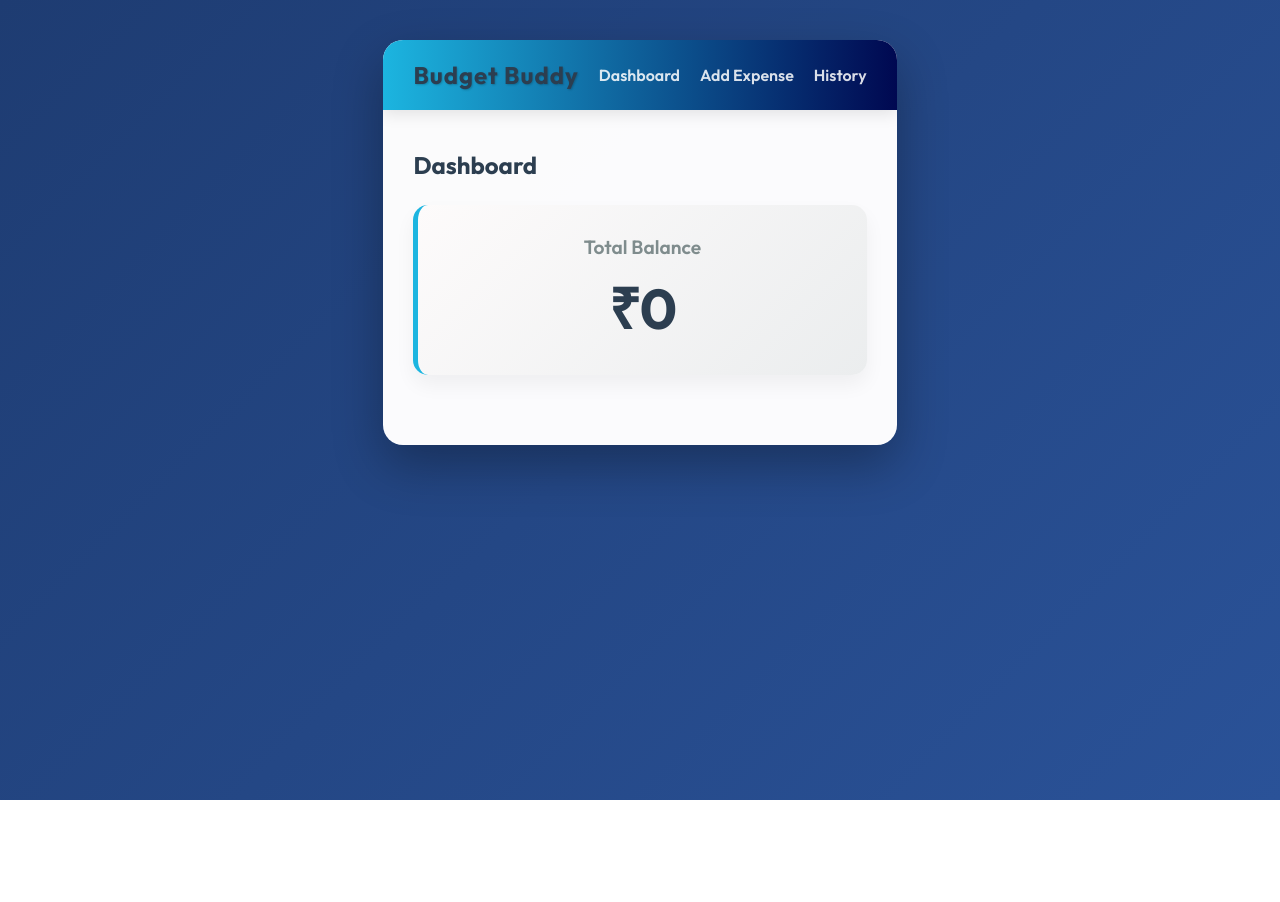
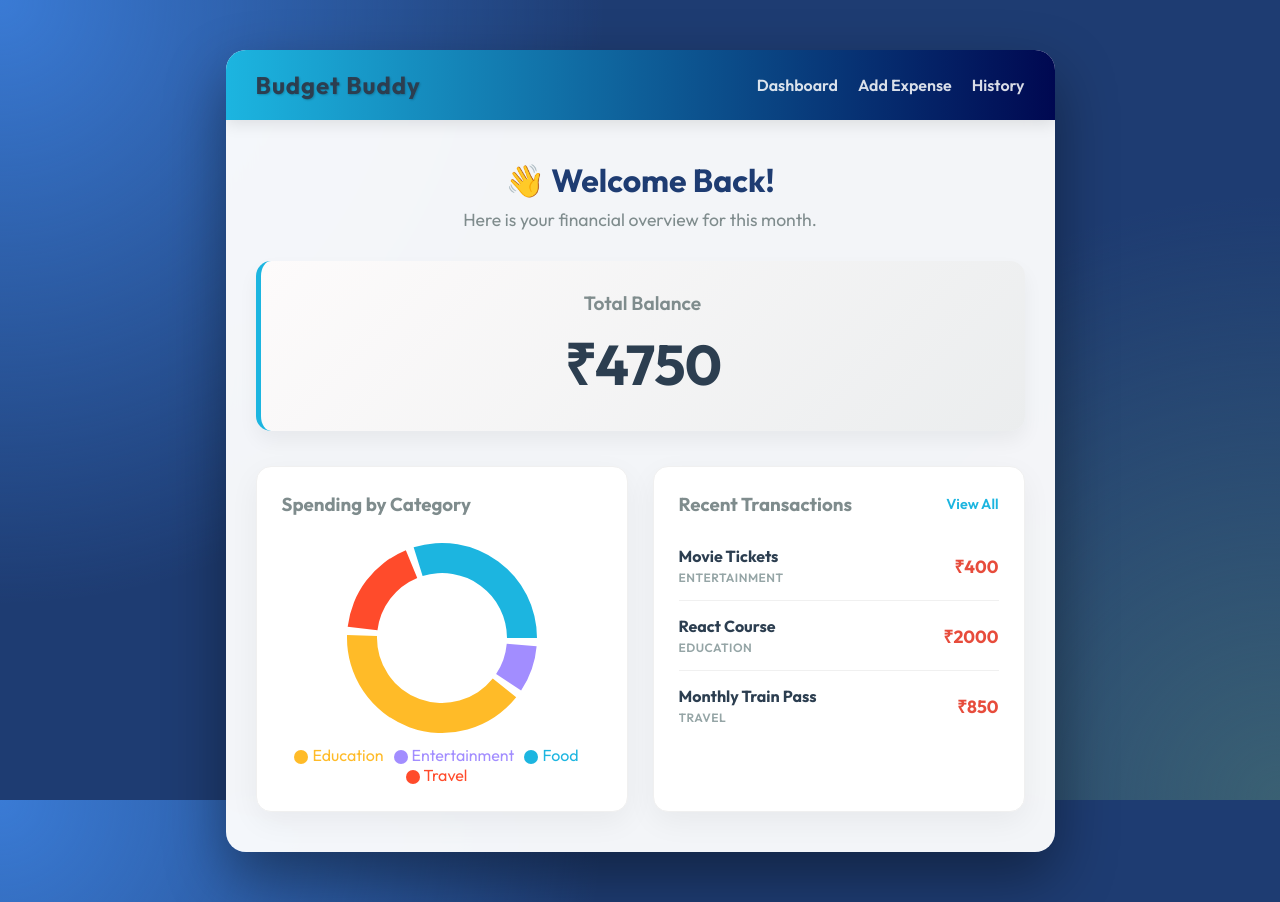
Before and after one commit to meowchan16/budget-buddy, a React (Create React App) app in the folder budgetbuddy/: page / in a window 1280 px wide. Before the commit the page ends 800 px from the top, so only its background shows below. Built offline with nearby package versions, Linux system fonts and the light colour scheme.

Commit message:
feat: complete dashboard layout with widgets and empty state

```diff
--- a/budgetbuddy/src/App.css
+++ b/budgetbuddy/src/App.css
@@ -4,7 +4,11 @@ body {
   margin: 0;
   padding: 0;
   font-family: 'Outfit', sans-serif;
-  background: linear-gradient(135deg, #1e3c72 0%, #2a5298 100%);
+  /* Premium animated background with radial mesh effect */
+  background: radial-gradient(circle at top left, #3a7bd5, transparent 40%),
+              radial-gradient(circle at bottom right, #3a6073, transparent 40%),
+              #1e3c72;
+  background-attachment: fixed;
   color: #333;
   min-height: 100vh;
   display: flex;
@@ -14,18 +18,19 @@ body {
 
 .App {
   width: 100%;
-  max-width: 700px;
-  background: rgba(255, 255, 255, 0.98);
+  max-width: 900px; /* Made the app wider so it isn't so compressed */
+  background: rgba(255, 255, 255, 0.95);
+  backdrop-filter: blur(15px);
   min-height: 100vh;
-  box-shadow: 0 20px 50px rgba(0,0,0,0.3);
+  box-shadow: 0 25px 60px rgba(0,0,0,0.4);
   display: flex;
   flex-direction: column;
 }
 
 @media (min-width: 768px) {
   .App {
-    margin-top: 40px;
-    margin-bottom: 40px;
+    margin-top: 50px;
+    margin-bottom: 50px;
     border-radius: 20px;
     min-height: auto;
     overflow: hidden;
@@ -85,13 +90,43 @@ h2 {
   font-weight: 700;
 }
 
+/* Dashboard specific Layouts */
+.dashboard-header {
+  text-align: center;
+  margin-bottom: 30px;
+}
+.dashboard-header h2 { margin-bottom: 8px; color: #1e3c72; font-size: 2rem;}
+.dashboard-header p { color: #7f8c8d; margin-top: 0; font-size: 1.1rem; }
+
+.dashboard-content {
+  display: flex;
+  gap: 25px;
+  flex-wrap: wrap;
+}
+
+.dashboard-box {
+  background: white;
+  padding: 25px;
+  border-radius: 15px;
+  box-shadow: 0 10px 30px rgba(0,0,0,0.05);
+  border: 1px solid #f0f0f0;
+  flex: 1;
+  min-width: 320px;
+}
+
+.chart-container h3 {
+  color: #7f8c8d;
+  margin-top: 0;
+  margin-bottom: 10px;
+}
+
 /* Dashboard Summary */
 .summary-card {
   background: linear-gradient(135deg, #fdfbfb 0%, #ebedee 100%);
   border-left: 5px solid #1cb5e0;
   padding: 30px;
   border-radius: 15px;
-  margin-bottom: 30px;
+  margin-bottom: 35px;
   box-shadow: 0 10px 20px rgba(0,0,0,0.05);
   text-align: center;
   transition: transform 0.3s ease, box-shadow 0.3s ease;
@@ -116,6 +151,46 @@ h2 {
   letter-spacing: -1px;
 }
 
+/* Recent Transactions Mini List */
+.recent-header {
+  display: flex;
+  justify-content: space-between;
+  align-items: center;
+  margin-bottom: 15px;
+}
+.recent-header h3 { margin: 0; color: #7f8c8d; }
+.view-all-link {
+  color: #1cb5e0;
+  text-decoration: none;
+  font-size: 0.9rem;
+  font-weight: 600;
+}
+.view-all-link:hover { text-decoration: underline; }
+
+.compact-list { box-shadow: none !important; border: none !important; }
+.compact-item {
+  display: flex;
+  justify-content: space-between;
+  align-items: center;
+  padding: 15px 0;
+  border-bottom: 1px solid #f0f0f0;
+}
+.compact-item:last-child { border-bottom: none; }
+.compact-info { display: flex; flex-direction: column; gap: 4px; }
+.compact-title { font-weight: 700; color: #2c3e50; font-size: 1rem; }
+.compact-category { font-size: 0.75rem; color: #95a5a6; text-transform: uppercase; letter-spacing: 0.5px; font-weight: 600; }
+.compact-amount { font-weight: 700; color: #e74c3c; font-size: 1.1rem;}
+
+/* Empty State */
+.empty-dashboard {
+  text-align: center;
+  padding: 50px 20px;
+  background: white;
+  border-radius: 15px;
+  border: 2px dashed #dcdde1;
+}
+.empty-icon { font-size: 4rem; margin-bottom: 15px; }
+
 /* Forms */
 .expense-form {
   display: flex;
@@ -126,6 +201,8 @@ h2 {
   border-radius: 15px;
   box-shadow: 0 10px 30px rgba(0,0,0,0.05);
   border: 1px solid #f0f0f0;
+  max-width: 400px;
+  margin: 0 auto;
 }
 
 .expense-form input, .expense-form select {
@@ -145,21 +222,24 @@ h2 {
   background: white;
 }
 
-.expense-form button {
-  padding: 15px;
+.expense-form button, .cta-button {
+  padding: 15px 30px;
   background: linear-gradient(90deg, #00d2ff 0%, #3a7bd5 100%);
   color: white;
   border: none;
-  border-radius: 10px;
+  border-radius: 30px;
   cursor: pointer;
   font-size: 1.1rem;
   font-weight: 700;
   box-shadow: 0 4px 15px rgba(58, 123, 213, 0.4);
   transition: all 0.3s ease;
   margin-top: 10px;
+  text-decoration: none;
+  display: inline-block;
+  text-align: center;
 }
 
-.expense-form button:hover {
+.expense-form button:hover, .cta-button:hover {
   transform: translateY(-3px);
   box-shadow: 0 8px 20px rgba(58, 123, 213, 0.6);
 }
@@ -228,19 +308,3 @@ h2 {
   transform: scale(1.05);
   box-shadow: 0 6px 15px rgba(255, 65, 108, 0.5);
 }
-
-/* Chart */
-.chart-container {
-  margin-top: 40px;
-  background: white;
-  padding: 30px;
-  border-radius: 15px;
-  box-shadow: 0 10px 30px rgba(0,0,0,0.05);
-  text-align: center;
-  border: 1px solid #f0f0f0;
-}
-
-.chart-container h3 {
-  color: #7f8c8d;
-  margin-bottom: 20px;
-}
--- a/budgetbuddy/src/App.js
+++ b/budgetbuddy/src/App.js
@@ -6,20 +6,27 @@ import History from './pages/History';
 import Navbar from './components/Navbar';
 import './App.css';
 
+const DUMMY_DATA = [
+  { id: '1', title: 'Weekend Groceries', amount: 1500, category: 'Food' },
+  { id: '2', title: 'Monthly Train Pass', amount: 850, category: 'Travel' },
+  { id: '3', title: 'React Course', amount: 2000, category: 'Education' },
+  { id: '4', title: 'Movie Tickets', amount: 400, category: 'Entertainment' }
+];
+
 function App() {
-  const [expenses, setExpenses] = useState([]);
-
-  // Load from local storage on initial render
-  useEffect(() => {
+  const [expenses, setExpenses] = useState(() => {
     const saved = localStorage.getItem("budgetData");
     if (saved) {
       try {
-        setExpenses(JSON.parse(saved));
+        const parsed = JSON.parse(saved);
+        // If they already have an empty array, let's show them the dummy data once so they see the cool UI!
+        if (parsed.length > 0) return parsed;
       } catch (e) {
         console.error("Failed to parse local storage data", e);
       }
     }
-  }, []);
+    return DUMMY_DATA;
+  });
 
   // Save to local storage whenever expenses change
   useEffect(() => {
--- a/budgetbuddy/src/pages/Dashboard.js
+++ b/budgetbuddy/src/pages/Dashboard.js
@@ -1,8 +1,9 @@
 import React from 'react';
+import { Link } from 'react-router-dom';
 import SummaryCard from '../components/SummaryCard';
 import { PieChart, Pie, Cell, Tooltip, Legend, ResponsiveContainer } from 'recharts';
 
-const COLORS = ['#0088FE', '#00C49F', '#FFBB28', '#FF8042', '#A28DFF'];
+const COLORS = ['#1cb5e0', '#ff4b2b', '#FFBB28', '#A28DFF', '#00C49F'];
 
 function Dashboard({ expenses }) {
   // Calculate total expenses
@@ -20,34 +21,70 @@ function Dashboard({ expenses }) {
     return acc;
   }, []);
 
+  // Top 3 most recent expenses for quick glance
+  const recentExpenses = [...expenses].reverse().slice(0, 3);
+
   return (
-    <div className="page-container">
-      <h2>Dashboard</h2>
+    <div className="page-container dashboard-page">
+      <div className="dashboard-header">
+        <h2>👋 Welcome Back!</h2>
+        <p>Here is your financial overview for this month.</p>
+      </div>
+
       <SummaryCard total={total} />
 
-      {expenses.length > 0 && (
-        <div className="chart-container">
-          <h3>Expenses by Category</h3>
-          <ResponsiveContainer width="100%" height={300}>
+      {expenses.length === 0 ? (
+        <div className="empty-dashboard">
+          <div className="empty-icon">📊</div>
+          <h3>No Data Available</h3>
+          <p>Add some expenses to see your spending breakdown.</p>
+          <Link to="/add" className="cta-button">Add First Expense</Link>
+        </div>
+      ) : (
+        <div className="dashboard-content">
+          <div className="chart-container dashboard-box">
+            <h3>Spending by Category</h3>
+            <ResponsiveContainer width="100%" height={260}>
               <PieChart>
                 <Pie
                   data={categoryData}
                   cx="50%"
                   cy="50%"
-                labelLine={false}
-                outerRadius={100}
-                fill="#8884d8"
+                  innerRadius={65}
+                  outerRadius={95}
+                  paddingAngle={5}
                   dataKey="value"
-                label={({ name, percent }) => `${name} ${(percent * 100).toFixed(0)}%`}
                 >
                   {categoryData.map((entry, index) => (
-                  <Cell key={`cell-${index}`} fill={COLORS[index % COLORS.length]} />
+                    <Cell key={`cell-${index}`} fill={COLORS[index % COLORS.length]} stroke="transparent"/>
                   ))}
                 </Pie>
-              <Tooltip formatter={(value) => `₹${value}`} />
-              <Legend />
+                <Tooltip
+                  formatter={(value) => `₹${value}`}
+                  contentStyle={{ borderRadius: '10px', border: 'none', boxShadow: '0 4px 15px rgba(0,0,0,0.1)' }}
+                />
+                <Legend verticalAlign="bottom" height={36} iconType="circle" />
               </PieChart>
             </ResponsiveContainer>
+          </div>
+
+          <div className="recent-transactions dashboard-box">
+            <div className="recent-header">
+              <h3>Recent Transactions</h3>
+              <Link to="/history" className="view-all-link">View All</Link>
+            </div>
+            <div className="expense-list compact-list">
+              {recentExpenses.map((expense, index) => (
+                <div className="compact-item" key={expense.id || index}>
+                  <div className="compact-info">
+                    <span className="compact-title">{expense.title}</span>
+                    <span className="compact-category">{expense.category}</span>
+                  </div>
+                  <span className="compact-amount">₹{expense.amount}</span>
+                </div>
+              ))}
+            </div>
+          </div>
         </div>
       )}
     </div>
```
Lines whose indentation alone changed are shown as unchanged.
